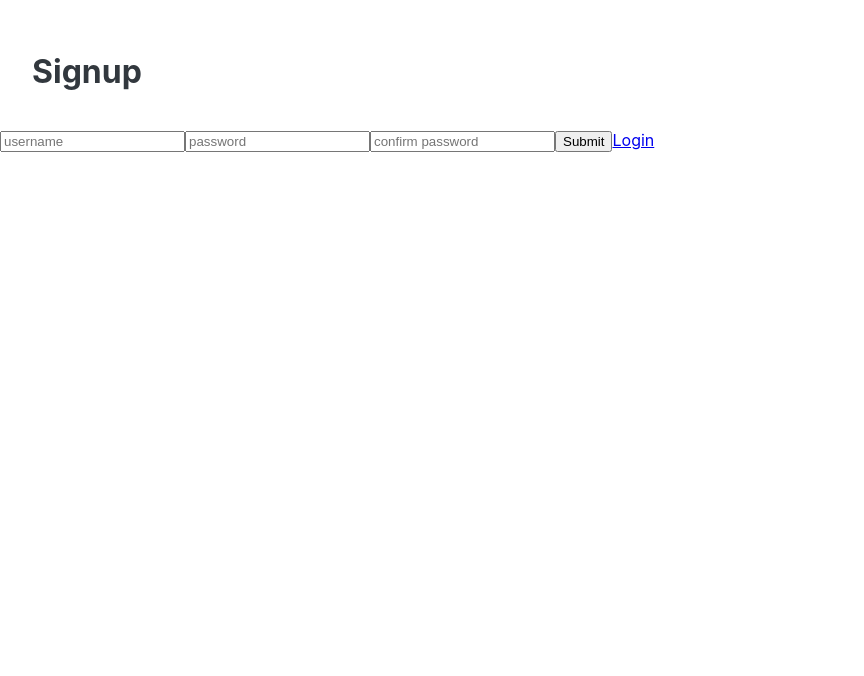
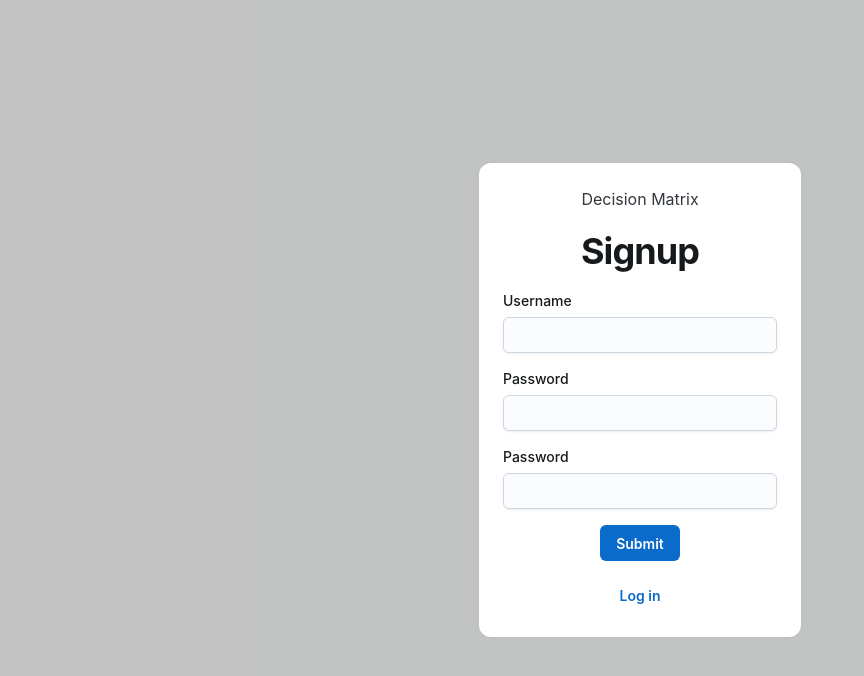
Before and after one commit to davidrhoderick/decision-matrix-frontend, a React (Vite) app: page /signup in a window 1280 px wide. Shown: the top 676 px of the page, without its empty margins (0-864 px from the left). Built offline with nearby package versions, Linux system fonts and the light colour scheme; no server answers.

Commit message:
Fixing login and signup styles.

```diff
--- /dev/null
+++ b/src/components/AuthContainer.tsx
@@ -0,0 +1,29 @@
+import { Stack, Typography } from "@mui/joy";
+import { FC, ReactNode } from "react";
+
+const AuthContainer: FC<{ children: ReactNode }> = ({ children }) => (
+  <Stack
+    alignItems={"center"}
+    justifyContent={"center"}
+    sx={(theme) => ({
+      background: theme.vars.palette.background.backdrop,
+      height: `100vh`,
+    })}
+  >
+    <Stack
+      spacing={2}
+      sx={(theme) => ({
+        background: theme.vars.palette.background.body,
+        padding: 3,
+        borderRadius: theme.vars.radius.lg,
+      })}
+      alignItems={"center"}
+    >
+      <Typography>Decision Matrix</Typography>
+
+      {children}
+    </Stack>
+  </Stack>
+);
+
+export default AuthContainer;
--- a/src/components/Login.tsx
+++ b/src/components/Login.tsx
@@ -1,15 +1,23 @@
 import { Link, useNavigate } from "react-router-dom";
-import { FC, useState } from "react";
+import { FC, useEffect, useState } from "react";
 
-import { useDispatch } from "react-redux";
-import { useForm } from "react-hook-form";
-import { ErrorMessage } from "@hookform/error-message";
+import { useDispatch, useSelector } from "react-redux";
+import { Controller, useForm } from "react-hook-form";
 import { unwrapResult } from "@reduxjs/toolkit";
-import { AppDispatch } from "@/redux/store";
+import { AppDispatch, RootState } from "@/redux/store";
 
 import { login } from "@/redux/authSlice";
 
-import Title from "./Title";
+import {
+  Alert,
+  Button,
+  FormControl,
+  FormHelperText,
+  FormLabel,
+  Input,
+  Typography,
+} from "@mui/joy";
+import AuthContainer from "./AuthContainer";
 
 type FormData = {
   username: string;
@@ -21,12 +29,17 @@ const Login: FC = () => {
   const navigate = useNavigate();
   const [loginError, setLoginError] = useState("");
 
-  const {
-    register,
-    handleSubmit,
-    formState: { errors },
-    watch,
-  } = useForm<FormData>();
+  const { tokenType, accessToken, username } = useSelector(
+    (state: RootState) => state.auth
+  );
+
+  useEffect(() => {
+    if (tokenType.length && accessToken.length && username.length) {
+      navigate("/");
+    }
+  }, [accessToken, tokenType, navigate, username]);
+
+  const { control, handleSubmit, watch } = useForm<FormData>();
 
   const [loading, setLoading] = useState(false);
 
@@ -53,12 +66,13 @@ const Login: FC = () => {
   const passwordMessage = "Please enter a valid password" as const;
 
   return (
-    <div>
-      <Title>Login</Title>
+    <AuthContainer>
+      <Typography level={"h1"}>Login</Typography>
 
-      <input
-        placeholder="username"
-        {...register("username", {
+      <Controller
+        control={control}
+        name={"username"}
+        rules={{
           minLength: { value: 3, message: usernameMessage },
           maxLength: { value: 31, message: usernameMessage },
           pattern: {
@@ -66,31 +80,47 @@ const Login: FC = () => {
             message: usernameMessage,
           },
           required: { value: true, message: usernameMessage },
-        })}
+        }}
+        render={({ field, fieldState: { error } }) => (
+          <FormControl error={!!error?.message}>
+            <FormLabel>Username</FormLabel>
+            <Input {...field} />
+            {error && (
+              <FormHelperText color={"danger"}>{error.message}</FormHelperText>
+            )}
+          </FormControl>
+        )}
       />
 
-      <ErrorMessage errors={errors} name="username" />
-
-      <input
-        placeholder="password"
-        type="password"
-        {...register("password", {
+      <Controller
+        control={control}
+        name={"password"}
+        rules={{
           minLength: { value: 6, message: passwordMessage },
           maxLength: { value: 255, message: passwordMessage },
           required: { value: true, message: passwordMessage },
-        })}
+        }}
+        render={({ field, fieldState: { error } }) => (
+          <FormControl error={!!error?.message}>
+            <FormLabel>Password</FormLabel>
+            <Input {...field} type={"password"} />
+            {error && (
+              <FormHelperText color={"danger"}>{error.message}</FormHelperText>
+            )}
+          </FormControl>
+        )}
       />
 
-      <ErrorMessage errors={errors} name="password" />
+      {loginError && <Alert color={"danger"}>{loginError}</Alert>}
 
-      <button onClick={onSubmit} disabled={loading}>
+      <Button onClick={onSubmit} disabled={loading}>
         Submit
-      </button>
+      </Button>
 
-      {loginError && <div>{loginError}</div>}
-
-      <Link to="/signup">Sign up</Link>
-    </div>
+      <Button variant={"plain"} component={Link} to="/signup">
+        Sign up
+      </Button>
+    </AuthContainer>
   );
 };
 
--- a/src/components/Signup.tsx
+++ b/src/components/Signup.tsx
@@ -2,14 +2,26 @@ import { Link, useNavigate } from "react-router-dom";
 import { FC, useState } from "react";
 
 import { useDispatch } from "react-redux";
-import { useForm } from "react-hook-form";
-import { ErrorMessage } from "@hookform/error-message";
+import { Controller, useForm } from "react-hook-form";
 import { unwrapResult } from "@reduxjs/toolkit";
 import { AppDispatch } from "@/redux/store";
 
 import { signup } from "@/redux/authSlice";
 
-import Title from "./Title";
+import AuthContainer from "./AuthContainer";
+import {
+  Alert,
+  Button,
+  FormControl,
+  FormHelperText,
+  FormLabel,
+  Input,
+  Typography,
+} from "@mui/joy";
+
+const usernameMessage = "Please enter a valid username" as const;
+const passwordMessage = "Please enter a valid password" as const;
+const confirmPasswordMessage = "Password values must match" as const;
 
 type FormData = {
   username: string;
@@ -22,12 +34,7 @@ const Signup: FC = () => {
   const navigate = useNavigate();
   const [signupError, setSignupError] = useState("");
 
-  const {
-    register,
-    handleSubmit,
-    formState: { errors },
-    watch,
-  } = useForm<FormData>();
+  const { control, handleSubmit, watch } = useForm<FormData>();
 
   const [loading, setLoading] = useState(false);
 
@@ -53,16 +60,14 @@ const Signup: FC = () => {
     }
   );
 
-  const usernameMessage = "Please enter a valid username" as const;
-  const passwordMessage = "Please enter a valid password" as const;
+  return (
+    <AuthContainer>
+      <Typography level={"h1"}>Signup</Typography>
 
-  return (
-    <div>
-      <Title>Signup</Title>
-
-      <input
-        placeholder="username"
-        {...register("username", {
+      <Controller
+        control={control}
+        name={"username"}
+        rules={{
           minLength: { value: 3, message: usernameMessage },
           maxLength: { value: 31, message: usernameMessage },
           pattern: {
@@ -70,42 +75,65 @@ const Signup: FC = () => {
             message: usernameMessage,
           },
           required: { value: true, message: usernameMessage },
-        })}
+        }}
+        render={({ field, fieldState: { error } }) => (
+          <FormControl error={!!error?.message}>
+            <FormLabel>Username</FormLabel>
+            <Input {...field} />
+            {error && (
+              <FormHelperText color={"danger"}>{error.message}</FormHelperText>
+            )}
+          </FormControl>
+        )}
       />
 
-      <ErrorMessage errors={errors} name="username" />
-
-      <input
-        placeholder="password"
-        type="password"
-        {...register("password", {
+      <Controller
+        control={control}
+        name={"password"}
+        rules={{
           minLength: { value: 6, message: passwordMessage },
           maxLength: { value: 255, message: passwordMessage },
           required: { value: true, message: passwordMessage },
-        })}
+        }}
+        render={({ field, fieldState: { error } }) => (
+          <FormControl error={!!error?.message}>
+            <FormLabel>Password</FormLabel>
+            <Input {...field} type={"password"} />
+            {error && (
+              <FormHelperText color={"danger"}>{error.message}</FormHelperText>
+            )}
+          </FormControl>
+        )}
       />
 
-      <ErrorMessage errors={errors} name="password" />
+      <Controller
+        control={control}
+        name={"confirmPassword"}
+        rules={{
+          validate: (value, { password }) =>
+            value === password || confirmPasswordMessage,
+          required: { value: true, message: confirmPasswordMessage },
+        }}
+        render={({ field, fieldState: { error } }) => (
+          <FormControl error={!!error?.message}>
+            <FormLabel>Password</FormLabel>
+            <Input {...field} type={"password"} />
+            {error && (
+              <FormHelperText color={"danger"}>{error.message}</FormHelperText>
+            )}
+          </FormControl>
+        )}
+      />
+      {signupError && <Alert color={"danger"}>{signupError}</Alert>}
 
-      <input
-        placeholder="confirm password"
-        type="password"
-        {...register("confirmPassword", {
-          validate: (value, { password }) =>
-            value === password || "Password values must match",
-        })}
-      />
+      <Button onClick={onSubmit} disabled={loading}>
+        Submit
+      </Button>
 
-      <ErrorMessage errors={errors} name="confirmPassword" />
-
-      <button onClick={onSubmit} disabled={loading}>
-        Submit
-      </button>
-
-      {signupError && <div>{signupError}</div>}
-
-      <Link to="/login">Login</Link>
-    </div>
+      <Button variant={"plain"} component={Link} to="/login">
+        Log in
+      </Button>
+    </AuthContainer>
   );
 };
 
```
